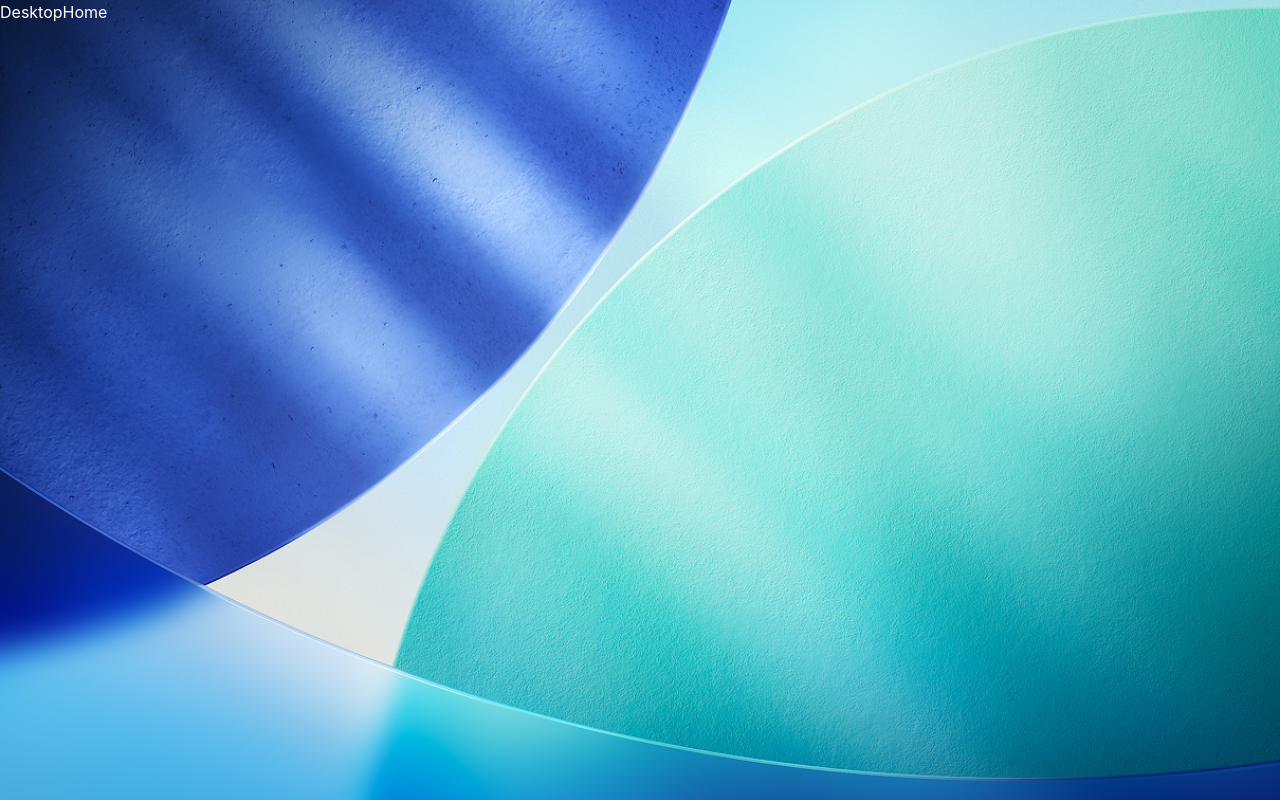
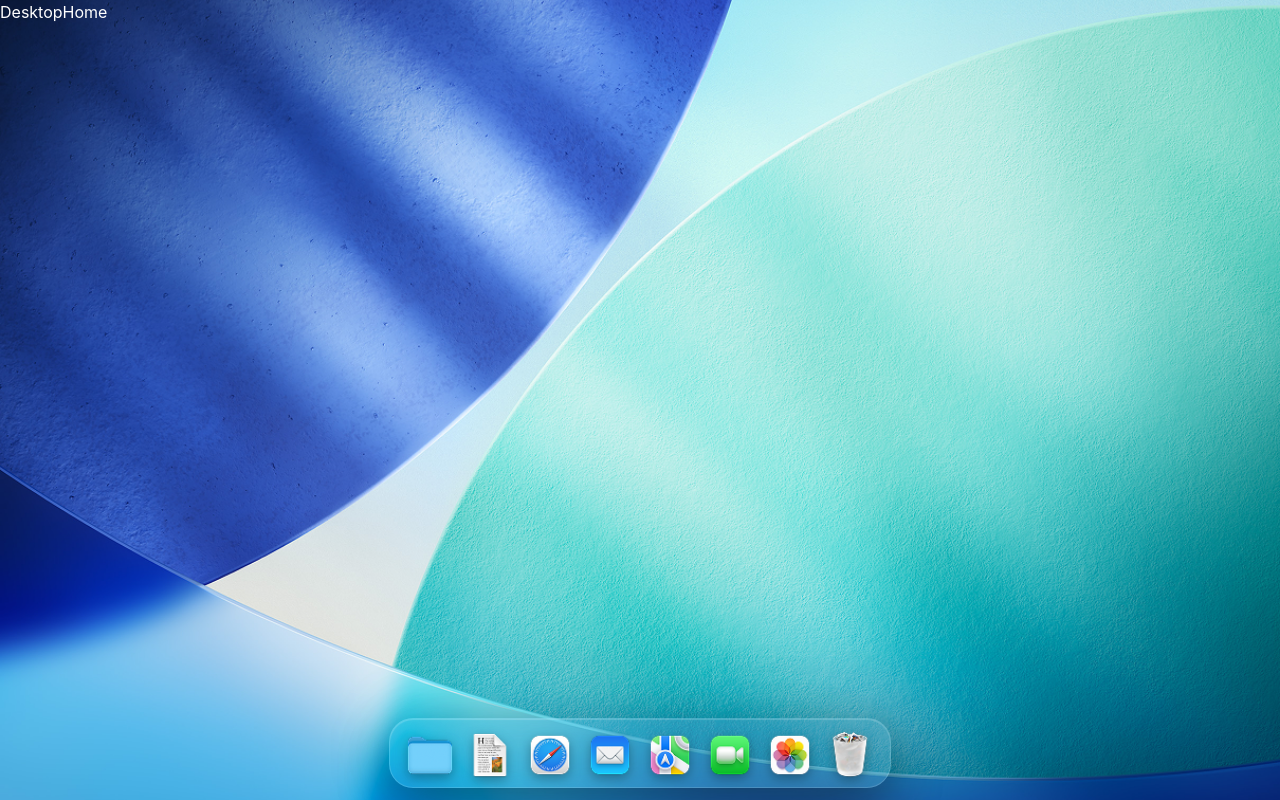
Before and after one commit to hamza-jaffar/macos-style-degvora-website, a Next.js app: page / in a window 1280 px wide. Built offline with nearby package versions, Linux system fonts and the light colour scheme.

Commit message:
build a basic task bar

```diff
--- a/components/main-layout.tsx
+++ b/components/main-layout.tsx
@@ -1,4 +1,5 @@
 import React from "react";
+import TaskBar from "./sections/task-bar";
 
 const MainLayout = ({
   wallpaper,
@@ -15,6 +16,7 @@ const MainLayout = ({
       style={{ backgroundImage: "url('/wallpapers/ipad.png')" }}
     >
       {children}
+      <TaskBar />
     </div>
   );
 };
--- /dev/null
+++ b/components/sections/task-bar.tsx
@@ -0,0 +1,79 @@
+"use client";
+
+import Image from "next/image";
+import { TaskBarData } from "@/constant/task-bar-data";
+import { TaskBarDataType } from "@/types/task-bar";
+import { useResponsiveType } from "@/context/ensure-responsiveness";
+
+const TaskBar = () => {
+
+  const screenType = useResponsiveType();
+  const visibleApps = TaskBarData.filter((app: TaskBarDataType) => {
+    if (app.display === "desktop") return app.display === screenType;
+    if (app.display === "tablet") return app.display === screenType;
+    if (app.display === "mobile") return true;
+    return true;
+  });
+
+  if (visibleApps.length === 0) return null;
+
+  return (
+    <nav className="fixed bottom-3 left-1/2 -translate-x-1/2 z-50 select-none pointer-events-auto">
+      {/* Outer Glow Container: Creates a deep premium color-bleed warmth over the wallpaper */}
+      <div className="relative group">
+        <div className="absolute -inset-2 bg-linear-to-r from-cyan-500/10 via-purple-500/15 to-pink-500/10 rounded-4xl blur-2xl opacity-80 group-hover:opacity-100 transition-opacity duration-700 pointer-events-none" />
+
+        {/* Main Glassmorphic Dock Shell */}
+        <ul
+          className="relative flex items-end gap-3 px-4 pb-2 pt-3
+                     bg-white/[0.07] dark:bg-slate-900/25
+                     backdrop-blur-3xl
+                     border border-white/15 dark:border-white/8
+                     rounded-3xl
+                     shadow-[0_20px_50px_rgba(0,0,0,0.4),inset_0_1px_1px_rgba(255,255,255,0.2)]
+                     transition-all duration-300"
+        >
+          {visibleApps.map((app: TaskBarDataType) => (
+            <li key={app.id} className="relative group/icon list-none flex flex-col items-center">
+
+              {/* App Label Tooltip: Replicates the genuine clean macOS window name popups */}
+              <span
+                className="absolute -top-12 left-1/2 -translate-x-1/2 whitespace-nowrap
+                           px-3 py-1 text-[11px] font-normal text-white tracking-wide
+                           bg-slate-900/60 backdrop-blur-xl border border-white/10 rounded-md
+                           opacity-0 scale-95 pointer-events-none
+                           group-hover/icon:opacity-100 group-hover/icon:scale-100
+                           transition-all duration-150 cubic-bezier(0.25, 1, 0.5, 1) origin-bottom shadow-xl z-50"
+              >
+                {app.label}
+              </span>
+
+              {/* Interactive App Button: Pure baseline shift without visual squares */}
+              <button
+                className="w-12 h-12 flex items-center justify-center
+                           cursor-pointer outline-none border-none bg-transparent
+                           transition-all duration-200 cubic-bezier(0.25, 1, 0.5, 1)
+                           hover:scale-120 hover:-translate-y-2.5
+                           active:scale-95 active:translate-y-0"
+              >
+                <Image
+                  src={app.icon}
+                  alt={app.label}
+                  width={50}
+                  height={50}
+                  className="object-contain drop-shadow-[0_4px_6px_rgba(0,0,0,0.3)] filter transition-all"
+                  priority
+                />
+              </button>
+
+              {/* Active Indicator Dot: True Apple open-app marker behavior */}
+              <div className="absolute -bottom-0.5 left-1/2 -translate-x-1/2 w-1 h-1 rounded-full bg-white/80 shadow-[0_0_5px_rgba(255,255,255,0.9)] opacity-0 group-hover/icon:opacity-100 transition-opacity duration-300" />
+            </li>
+          ))}
+        </ul>
+      </div>
+    </nav>
+  );
+};
+
+export default TaskBar;
--- /dev/null
+++ b/constant/task-bar-data.tsx
@@ -0,0 +1,20 @@
+import { type TaskBarDataType } from "@/types/task-bar";
+
+export const TaskBarData: TaskBarDataType[] = [
+  // 📱 THESE 4 SHOW ON EVERY SCREEN (Mobile, Tablet, Desktop)
+  { id: 3, icon: "/icons/folder.png", label: "File Explorer", display: "mobile" },
+  { id: 2, icon: "/icons/doc.png", label: "Doc", display: "mobile" },
+  { id: 8, icon: "/icons/safari.png", label: "Safari Browser", display: "mobile" },
+  { id: 4, icon: "/icons/mail.png", label: "Mail", display: "mobile" },
+
+  // 📋 THESE EXTRA ICONS WILL START APPEARING ON TABLETS AND DESKTOPS (Total: 7)
+  { id: 1, icon: "/icons/calender.png", label: "Calendar", display: "tablet" },
+  { id: 5, icon: "/icons/message.png", label: "Message", display: "tablet" },
+  { id: 7, icon: "/icons/notebook.png", label: "Note Pad", display: "tablet" },
+
+  // 💻 THESE EXTRA ICONS WILL ONLY APPEAR ON DESKTOP MONITORS (Total: 11)
+  { id: 6, icon: "/icons/map.png", label: "Map", display: "desktop" },
+  { id: 9, icon: "/icons/video.png", label: "Video", display: "desktop" },
+  { id: 10, icon: "/icons/wallpaper.png", label: "Wallpaper", display: "desktop" },
+  { id: 11, icon: "/icons/trashfull.png", label: "Trash", display: "desktop" },
+];
--- a/context/ensure-responsiveness.tsx
+++ b/context/ensure-responsiveness.tsx
@@ -1,7 +1,6 @@
 import MainLayout from "@/components/main-layout";
+import { ScreenType } from "@/types";
 import { createContext, useContext, useEffect, useState } from "react";
-
-type ScreenType = "mobile" | "tablet" | "desktop";
 
 const ResponsiveContext = createContext<ScreenType>("desktop");
 
@@ -45,7 +44,7 @@ export const EnsureResponsiveness = ({ children }: WrapperProps) => {
   );
 };
 
-const useResponsiveType = () => useContext(ResponsiveContext);
+export const useResponsiveType = () => useContext(ResponsiveContext);
 
 export const DesktopView = ({ children }: ViewProps) => {
   const screenType = useResponsiveType();
--- /dev/null
+++ b/types/index.d.ts
@@ -0,0 +1 @@
+export type ScreenType = "mobile" | "tablet" | "desktop";
--- /dev/null
+++ b/types/task-bar.d.ts
@@ -0,0 +1,6 @@
+export interface TaskBarDataType {
+    id: number;
+    icon: string;
+    label: string;
+    display: "desktop" | "tablet" | "mobile"
+}
```
Also changed, not shown: public/icons/wallpaper.png (renamed from public/icons/walpaper.png).
